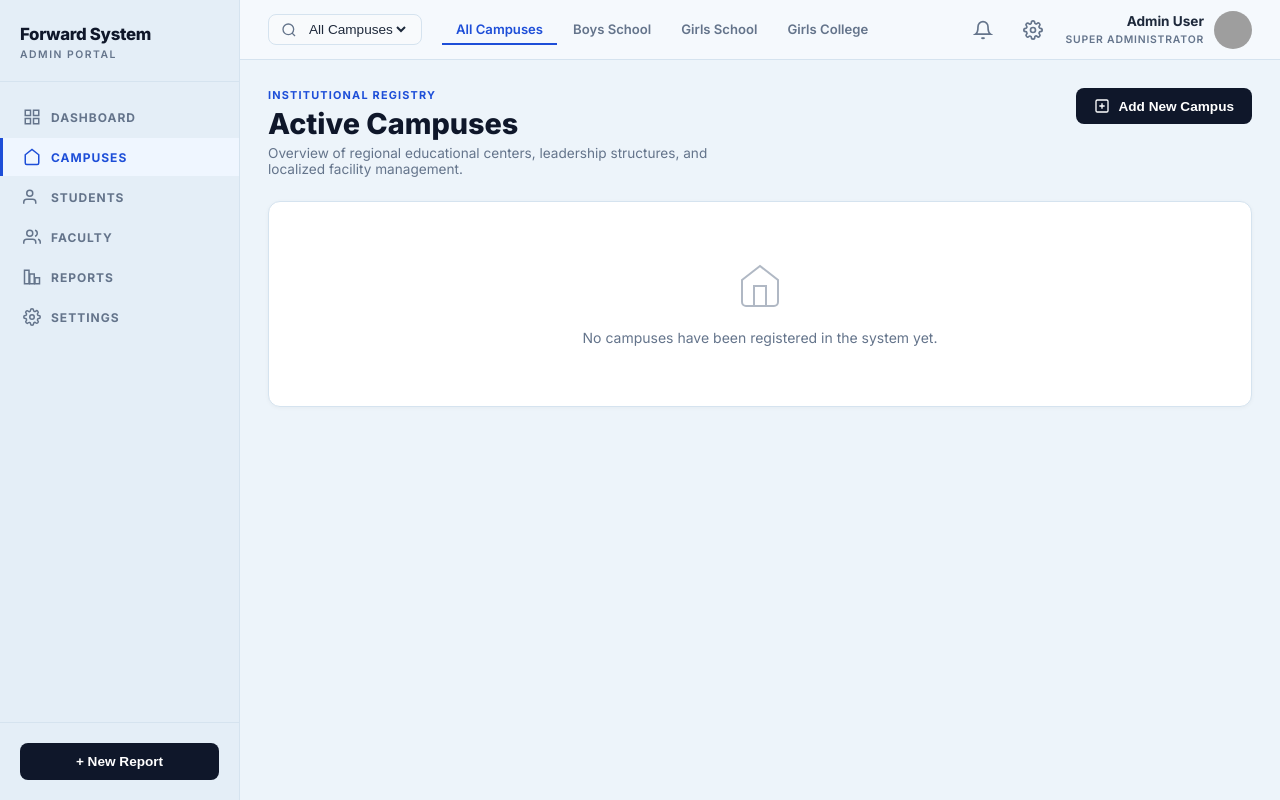
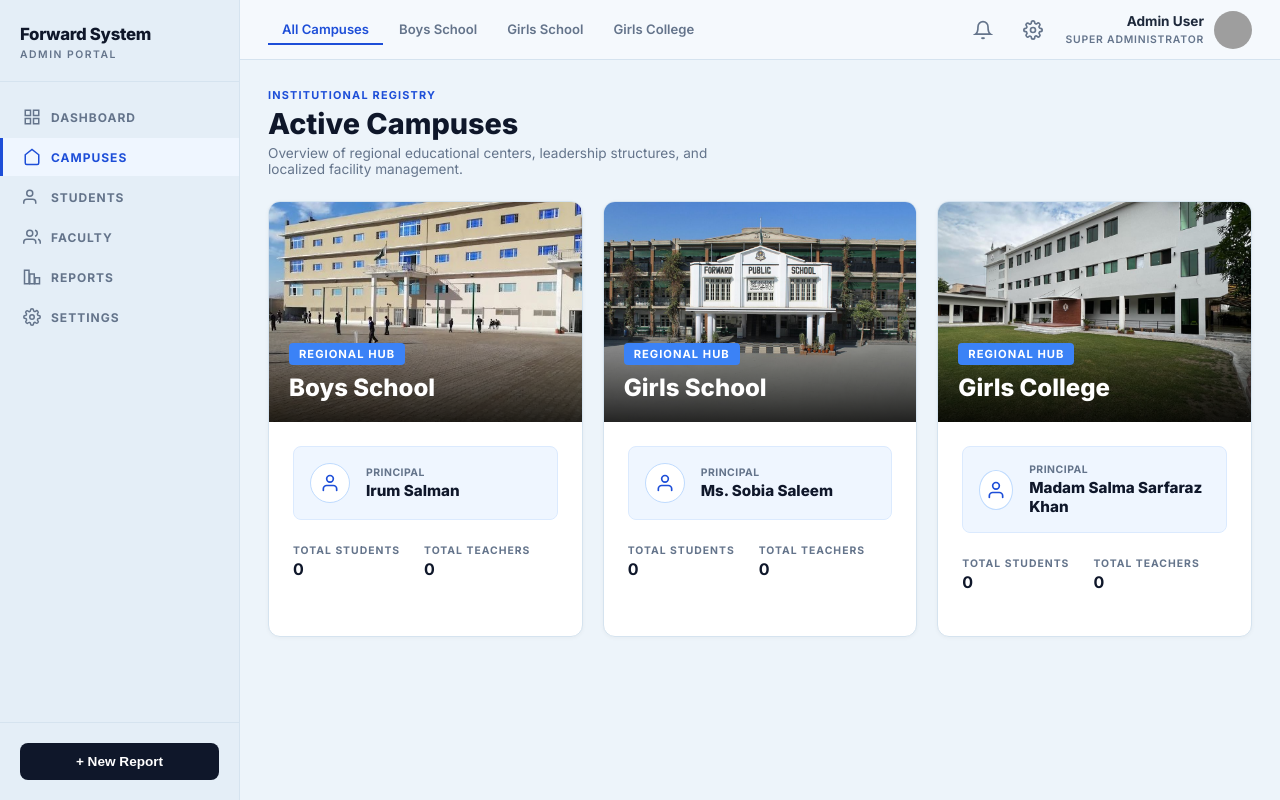
Before and after one commit to rayankhan2003/Forward-Frontend, a Flask app: page /campuses in a window 1280 px wide. Run offline with Flask 3, Linux system fonts and the light colour scheme; data that the repository does not hold is empty; grey boxes are pictures that could not be loaded.

Commit message:
feat: implement dashboard, campuses, and faculty administrative views with new layout and static assets.

```diff
--- a/app.py
+++ b/app.py
@@ -8,9 +8,22 @@ def dashboard():
     campus = request.args.get('campus', '').strip()
 
     metrics      = api_client.get_metrics()
-    trends       = api_client.get_enrollment_trends()
     campuses     = api_client.get_campuses()
     demographics = api_client.get_demographics()
+
+    # Get stats from all 3 schools for the chart
+    all_stats = api_client.get_all_odoo_stats()
+
+    # Prepare chart data (X-axis: School name, Y-axis: Students)
+    trends = {
+        "labels": [api_client.ODOO_INSTANCES[k]["name"] for k in all_stats],
+        "datasets": [{
+            "label": "Total Students",
+            "data": [all_stats[k].get("total_students", 0) for k in all_stats],
+            "backgroundColor": ["#3B82F6", "#EC4899", "#8B5CF6"],
+            "borderRadius": 6
+        }]
+    }
 
     # Filter by campus if selected, otherwise show combined stats
     if campus and campus in api_client.ODOO_INSTANCES:
@@ -39,7 +52,8 @@ def dashboard():
 @app.route('/campuses')
 def campuses():
     return render_template('campuses.html',
-                           campuses=api_client.get_campuses(),
+                           combined_stats=api_client.get_combined_odoo_stats(),
+                           odoo_instances=api_client.ODOO_INSTANCES,
                            active_page='campuses')
 
 @app.route('/students')
@@ -78,16 +92,30 @@ def students():
 @app.route('/faculty')
 def faculty():
     campus = request.args.get('campus', '').strip()
+    subject = request.args.get('subject', '').strip()
 
-    if campus and campus in api_client.ODOO_INSTANCES:
-        teachers = api_client.get_all_odoo_teachers(campus_filter=campus)
-    else:
-        teachers = api_client.get_all_odoo_teachers()
-        campus = ''
+    # Fetch teachers based on campus filter
+    teachers = api_client.get_all_odoo_teachers(campus_filter=campus)
+
+    # Extract all unique subjects for the filter dropdown
+    all_subjects = set()
+    for t in teachers:
+        subjs = t.get('subjects', [])
+        if isinstance(subjs, list):
+            for s in subjs:
+                all_subjects.add(s)
+
+    all_subjects = sorted(list(all_subjects))
+
+    # Apply subject filter if selected
+    if subject:
+        teachers = [t for t in teachers if subject in t.get('subjects', [])]
 
     return render_template('faculty.html',
                            faculty=teachers,
                            campus=campus,
+                           selected_subject=subject,
+                           all_subjects=all_subjects,
                            odoo_instances=api_client.ODOO_INSTANCES,
                            active_page='faculty')
 
@@ -111,3 +139,4 @@ def api_students():
 
 if __name__ == '__main__':
     app.run(debug=True)
+    app.run(debug=True)
--- a/static/js/charts.js
+++ b/static/js/charts.js
@@ -42,33 +42,7 @@ document.addEventListener('DOMContentLoaded', function () {
     }
 
     /* ── Student Demographics donut ── */
-    const demoCtx = document.getElementById('demographicsChart');
-    if (demoCtx && typeof demographicsData !== 'undefined') {
-        new Chart(demoCtx.getContext('2d'), {
-            type: 'doughnut',
-            data: {
-                labels: demographicsData.map(d => d.label),
-                datasets: [{
-                    data: demographicsData.map(d => d.pct),
-                    backgroundColor: demographicsData.map(d => d.color),
-                    borderWidth: 0,
-                    hoverOffset: 4
-                }]
-            },
-            options: {
-                responsive: false,
-                cutout: '72%',
-                plugins: {
-                    legend: { display: false },
-                    tooltip: {
-                        callbacks: {
-                            label: ctx => ` ${ctx.label}: ${ctx.parsed}%`
-                        }
-                    }
-                }
-            }
-        });
-    }
+    // Removed as per UI update: Demographics card is no longer part of the dashboard.
 
     /* ── Campus performance mini-donuts ── */
     document.querySelectorAll('.donut-chart').forEach(function (canvas) {
--- a/templates/campuses.html
+++ b/templates/campuses.html
@@ -7,45 +7,51 @@
         <h1>Active Campuses</h1>
         <p class="page-desc">Overview of regional educational centers, leadership structures, and localized facility management.</p>
     </div>
-    <button class="btn-action btn-dark">
-        <svg width="16" height="16" viewBox="0 0 24 24" fill="none" stroke="currentColor" stroke-width="2"><rect x="3" y="3" width="18" height="18" rx="2"/><path d="M12 8v8M8 12h8"/></svg>
-        Add New Campus
-    </button>
 </div>
 
 <div class="campus-cards-grid">
-    {% for campus in campuses %}
+    {% for key, stats in combined_stats.per_campus.items() %}
     <div class="campus-full-card card">
-        <div class="campus-img-container" style="height:260px;">
-            <img src="{{ campus.img }}" alt="{{ campus.name }}" class="campus-full-img">
-            <div class="campus-img-overlay">
-                <span class="campus-type-badge">{{ campus.type }}</span>
-                <h3 class="campus-img-title">{{ campus.name }}</h3>
+        <div class="campus-img-container" style="height:220px;">
+            {% if key == 'boys_school' %}
+            <img src="{{ url_for('static', filename='img/boys-school.jpg') }}" alt="{{ odoo_instances[key].name }}" class="campus-full-img">
+            {% elif key == 'girls_school' %}
+            <img src="{{ url_for('static', filename='img/girls-school.jpg') }}" alt="{{ odoo_instances[key].name }}" class="campus-full-img">
+            {% else %}
+            <img src="{{ url_for('static', filename='img/girls-college.jpg') }}" alt="{{ odoo_instances[key].name }}" class="campus-full-img">
+            {% endif %}
+            <div class="campus-img-overlay" style="background: linear-gradient(to top, rgba(0,0,0,0.8), transparent); padding: 20px;">
+                <span class="campus-type-badge" style="background: #3B82F6; color: #fff; text-transform: uppercase; font-size: 0.7rem; padding: 4px 10px; border-radius: 4px; margin-bottom: 8px; display: inline-block;">REGIONAL HUB</span>
+                <h3 class="campus-img-title" style="font-size: 1.5rem; color: #fff; font-weight: 800;">{{ odoo_instances[key].name }}</h3>
             </div>
         </div>
-        <div class="campus-full-info">
-            <div class="campus-header-row">
+        <div class="campus-full-info" style="padding: 24px;">
+            <!-- Principal Section -->
+            <div style="background: #EFF6FF; border-radius: 8px; padding: 16px; display: flex; align-items: center; gap: 16px; margin-bottom: 24px; border: 1px solid #DBEAFE;">
+                <div style="width: 40px; height: 40px; border-radius: 50%; background: #fff; border: 1px solid #BFDBFE; display: flex; align-items: center; justify-content: center; color: #1D4ED8;">
+                    <svg width="20" height="20" viewBox="0 0 24 24" fill="none" stroke="currentColor" stroke-width="2" stroke-linecap="round" stroke-linejoin="round"><path d="M20 21v-2a4 4 0 0 0-4-4H8a4 4 0 0 0-4 4v2"/><circle cx="12" cy="7" r="4"/></svg>
+                </div>
                 <div>
-                    <h4>{{ campus.name }}</h4>
-                    <p class="campus-district">{{ campus.district }}</p>
+                    <p style="font-size: 0.65rem; font-weight: 700; color: #64748B; letter-spacing: 0.5px; text-transform: uppercase; margin-bottom: 2px;">PRINCIPAL</p>
+                    <p style="font-size: 0.95rem; font-weight: 800; color: #0F172A;">
+                        {% if key == 'boys_school' %} Irum Salman
+                        {% elif key == 'girls_school' %} Ms. Sobia Saleem
+                        {% else %}Madam Salma Sarfaraz Khan{% endif %}
+                    </p>
                 </div>
-                <span class="campus-active-badge">&#9679; ACTIVE</span>
             </div>
-            <div class="campus-detail-row">
-                <div class="campus-stat"><span class="cs-label">STUDENTS</span><span class="cs-val">{{ campus.students }}</span></div>
-                <div class="campus-stat"><span class="cs-label">PERFORMANCE</span><span class="cs-val">{{ campus.performance_num }}%</span></div>
-                <div class="campus-stat"><span class="cs-label">FOUNDED</span><span class="cs-val">{{ campus.founded }}</span></div>
-            </div>
-            <div class="campus-actions">
-                <button class="btn-outline">View Details</button>
-                <button class="btn-outline">Manage Staff</button>
+
+            <div class="campus-detail-row" style="margin-bottom: 20px;">
+                <div class="campus-stat">
+                    <span class="cs-label">TOTAL STUDENTS</span>
+                    <span class="cs-val">{{ stats.total_students }}</span>
+                </div>
+                <div class="campus-stat">
+                    <span class="cs-label">TOTAL TEACHERS</span>
+                    <span class="cs-val">{{ stats.total_teachers }}</span>
+                </div>
             </div>
         </div>
-    </div>
-    {% else %}
-    <div class="card" style="grid-column: 1 / -1; padding: 60px; text-align: center; color: #64748B;">
-        <svg width="48" height="48" viewBox="0 0 24 24" fill="none" stroke="currentColor" stroke-width="1" style="margin-bottom:16px; opacity:0.5;"><path d="M3 9l9-7 9 7v11a2 2 0 0 1-2 2H5a2 2 0 0 1-2-2z"/><polyline points="9 22 9 12 15 12 15 22"/></svg>
-        <p>No campuses have been registered in the system yet.</p>
     </div>
     {% endfor %}
 </div>
--- a/templates/layout.html
+++ b/templates/layout.html
@@ -71,15 +71,7 @@
         <!-- Top Bar -->
         <header class="topbar">
             <div class="topbar-left">
-                <div class="search-box">
-                    <svg width="16" height="16" viewBox="0 0 24 24" fill="none" stroke="#64748B" stroke-width="2"><circle cx="11" cy="11" r="8"/><path d="m21 21-4.35-4.35"/></svg>
-                    <select class="search-dropdown" id="school-select" onchange="window.location.href='?campus='+this.value">
-                        <option value="">All Campuses</option>
-                        <option value="boys_school">Boys School</option>
-                        <option value="girls_school">Girls School</option>
-                        <option value="girls_college">Girls College</option>
-                    </select>
-                </div>
+
                 <nav class="campus-tabs">
                     <a href="?campus=" class="campus-tab active" data-campus="all">All Campuses</a>
                     <a href="?campus=boys_school" class="campus-tab" data-campus="boys_school">Boys School</a>
```
Also changed, not shown: templates/dashboard.html (+18 -39 lines), templates/faculty.html (+60 -25 lines), static/img/boys-school.jpg (renamed from static/img/ring road.jpg), static/img/girls-college.jpg (renamed from static/img/phase 1 college.jpg), static/img/girls-school.jpg (renamed from static/img/phase 2 school.jpg).
